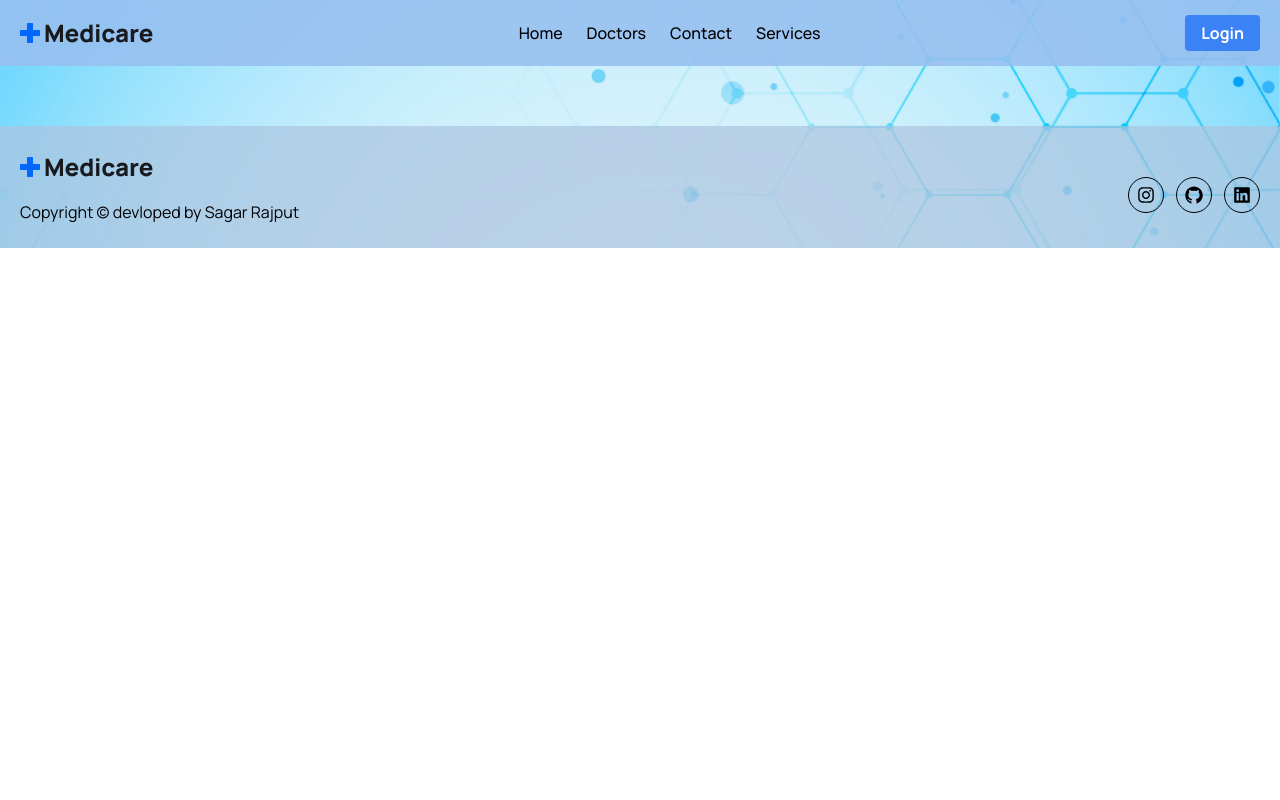
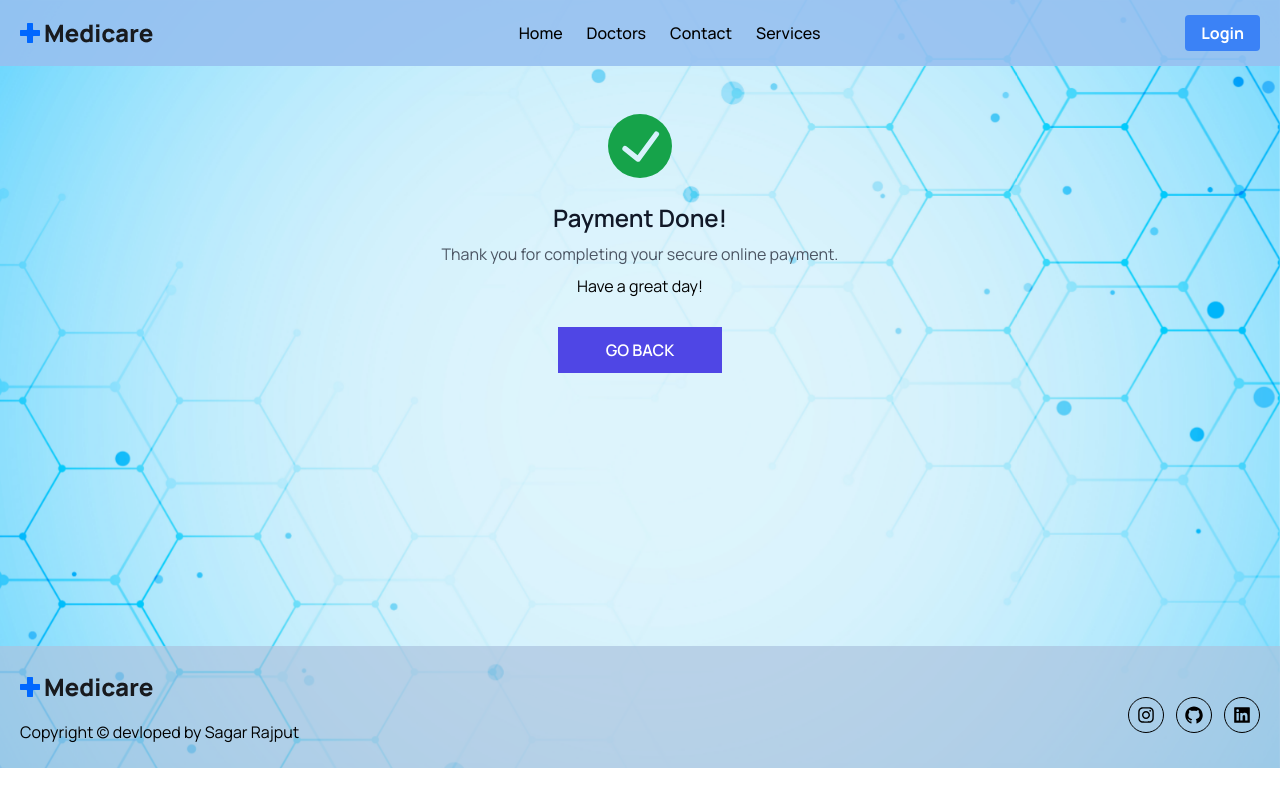
Before and after one commit to sagar9753/Doctor-Appointment-Booking, a React (Vite) app in the folder client/: page /checkout-success in a window 1280 px wide. Built offline with nearby package versions, Linux system fonts and the light colour scheme.

Commit message:
Doctor booking done and stripe payment integrated

```diff
--- a/client/package.json
+++ b/client/package.json
@@ -20,6 +20,7 @@
     "react-spinners": "^0.13.8",
     "react-toastify": "^10.0.5",
     "redux-persist": "^6.0.0",
+    "stripe": "^15.12.0",
     "swiper": "^11.1.1"
   },
   "devDependencies": {
--- a/client/src/Routes/Routers.jsx
+++ b/client/src/Routes/Routers.jsx
@@ -8,6 +8,7 @@ import Doctor from '../pages/Doctors/Doctor'
 import DoctorDetails from '../pages/Doctors/DoctorDetails'
 import MyAccount from '../pages/User-account/MyAccount'
 import DoctorDashBoard from '../pages/Doctor-account/DoctorDashBoard'
+import CheckoutSuccess from '../pages/CheckoutSuccess'
 
 import {Routes,Route, Navigate} from 'react-router-dom'
 import { useSelector } from 'react-redux'
@@ -27,6 +28,7 @@ const Routers = () => {
       <Route path="/services" element={<Services/>} />
       <Route path="/doctors" element={<Doctor/>} />
       <Route path="/doctors/:id" element={<DoctorDetails/>} />
+      <Route path="/checkout-success" element={<CheckoutSuccess/>} />
       <Route path="/users/profile/me" element={isAuth && role === 'patient' ? <MyAccount/> : <Navigate to='/login' />} />
       <Route path="/doctors/profile/me" element={isAuth && role === 'doctor' ? <DoctorDashBoard/> : <Navigate to='/login' />} />
     </Routes>
--- /dev/null
+++ b/client/src/pages/CheckoutSuccess.jsx
@@ -0,0 +1,30 @@
+import React from 'react'
+import {Link} from "react-router-dom"
+
+const CheckoutSuccess = () => {
+    return (
+        <>
+            <div className="h-[65vh]">
+                <div className="flex flex-col p-6 md:mx-auto">
+                    <svg viewBox="0 0 24 24" className="text-green-600 w-16 h-16 mx-auto my-6">
+                        <path fill="currentColor"
+                            d="M12,0A12,12,0,1,0,24,12,12.014,12.014,0,0,0,12,0Zm6.927,8.2-6.845,9.289a1.011,1.011,0,0,1-1.43.188L5.764,13.769a1,1,0,1,1,1.25-1.562l4.076,3.261,6.227-8.451A1,1,0,1,1,18.927,8.2Z">
+                        </path>
+                    </svg>
+                    <div className="text-center">
+                        <h3 className="md:text-2xl text-base text-gray-900 font-semibold text-center">Payment Done!</h3>
+                        <p className="text-gray-600 my-2">Thank you for completing your secure online payment.</p>
+                        <p> Have a great day!  </p>
+                        <div className="py-10 text-center">
+                            <Link to="/home" className="px-12 bg-indigo-600 hover:bg-indigo-500 text-white font-semibold py-3">
+                                GO BACK
+                            </Link>
+                        </div>
+                    </div>
+                </div>
+            </div>
+        </>
+    )
+}
+
+export default CheckoutSuccess
--- a/client/src/pages/Doctor-account/Appointments.jsx
+++ b/client/src/pages/Doctor-account/Appointments.jsx
@@ -1,10 +1,19 @@
 import React from 'react'
 import { dateFormate } from '../../utils/dateFormate'
+import fetchData from '../../utils/fetchData'
+import { useSelector } from 'react-redux'
+import { toast } from 'react-toastify'
 
-const Appointments = ({ Appointments }) => {
+const Appointments = ({ }) => {
+
+  const { user } = useSelector(state => state);
+  const { data, loading, error } = fetchData(`${import.meta.env.VITE_BACKEND}/bookings/get-appointments/${user._id}`);
+
+  if(error)
+    toast.error(error)
   return (
     <div className='h-[37vh]'>
-      <table className='mt-5 w-full text-left text-sm text-gray-500'>
+      {!loading && !error && <table className='mt-5 w-full text-left text-sm text-gray-500'>
         <thead className='text-xs text-gray-700 uppercase bg-gray-100'>
           <tr>
             <th scope='col' className='px-6 py-3'>Name</th>
@@ -16,13 +25,13 @@ const Appointments = ({ Appointments }) => {
         </thead>
 
         <tbody>
-          {Appointments?.map(item => (
+          {data?.map(item => (
             <tr key={item._id}>
               <th scope='row'
                 className='flex items-center px-6 py-3 text-gray-900 whitespace-nowrap'
               >
                 <img src={item.user.photo} alt=""
-                  className='w-10 h-10 rounded-full'
+                  className='w-14 h-10 rounded-full'
                 />
                 <div className='pl-3'>
                   <div className='text-base font-semibold'>{item.user.fullname}</div>
@@ -48,7 +57,7 @@ const Appointments = ({ Appointments }) => {
             </tr>
           ))}
         </tbody>
-      </table>
+      </table>}
     </div>
   )
 }
--- a/client/src/pages/Doctor-account/DoctorDashBoard.jsx
+++ b/client/src/pages/Doctor-account/DoctorDashBoard.jsx
@@ -10,6 +10,7 @@ const DoctorDashBoard = () => {
   const [tab, setTab] = useState("Overview");
   const tabs = ["Overview", "Appointments", "Profile"]
   const { user, role } = useSelector((state) => state)
+  console.log(user);
   return (
     <div className='container'>
       <div>
--- a/client/src/pages/Doctors/BookApointment.jsx
+++ b/client/src/pages/Doctors/BookApointment.jsx
@@ -1,8 +1,39 @@
-import React from 'react'
+import React, { useState } from 'react'
 import convertTime from '../../utils/convertTime'
+import { useSelector } from 'react-redux';
+import { toast } from 'react-toastify';
+import BounceLoader from 'react-spinners/BeatLoader'
 
 const BookApointment = ({ doctorId,timeSlots,fees }) => {
+    const [loading, setLoading] = useState(false)
+    const token = useSelector((state) => state.token)
     console.log(doctorId);
+
+    const handleSubmit = async() =>{
+        setLoading(true)
+        try {
+            console.log("djnjf");
+            const res = await fetch(`${import.meta.env.VITE_BACKEND}/bookings/checkout-session/${doctorId}`,{
+                method:'post',
+                headers:{
+                    Authorization:`Bearer ${token}`
+                }
+            })
+
+            const data = await res.json()
+            console.log(data);
+
+            if(!res.ok){
+                throw new Error(data.msg + 'Plz try again')
+            }
+            if(data.session.url){
+                window.location.href = data.session.url
+            }
+        } catch (err) {
+            setLoading(false)
+            toast.error(err.message)
+        }
+    }
     return (
         <div className='max-w-[400px] px-5'>
             <div className='mt-[30px]'>
@@ -24,7 +55,7 @@ const BookApointment = ({ doctorId,timeSlots,fees }) => {
                     {fees} Rs
                 </span>
             </div>
-            <button className='btn'>Book Appointment</button>
+            <button onClick={handleSubmit} className='btn w-full'>{loading ? <BounceLoader color='white' /> : 'Book Appointment'}</button>
         </div>
     )
 }
--- a/client/src/pages/Doctors/DoctorCard.jsx
+++ b/client/src/pages/Doctors/DoctorCard.jsx
@@ -6,7 +6,7 @@ import { FaArrowRightLong } from "react-icons/fa6";
 
 const DoctorCard = ({ doctor }) => {
   return (
-    <div class="bg-[#f0f0f0] rounded-t-[12px] ">
+    <div className="bg-[#f0f0f0] rounded-t-[12px] w-[330px] ">
       <div>
         <img className='w-[330px] h-[330px]' src={doctor.photo} alt="" />
       </div>
--- a/client/src/pages/User-account/MyBookings.jsx
+++ b/client/src/pages/User-account/MyBookings.jsx
@@ -5,16 +5,14 @@ import PropagateLoader from 'react-spinners/PropagateLoader'
 
 const MyBookings = () => {
   const {data,loading, error} = fetchData(`${import.meta.env.VITE_BACKEND}/users/appointments/my-appointments`);
-  console.log(data,error);
+  console.log("bbbbb",data,error);
 
   return (
-    <div >
+    <div className='mt-[30px]' >
       {loading && <PropagateLoader color='#36d7b7' size={20} className='mt-5 text-center'/>}
       {
         !loading && !error && <div className='grid grid-col-1 lg:grid-col-2 gap-4'>
-            {data.map((doctor)=>{
-              <DoctorCard doctor={doctor} key={doctor._id} />
-            })}
+            {data.map((doctor)=><DoctorCard doctor={doctor} key={doctor._id} />)}
         </div>
       }
       {!loading && !error && data.length === 0 && (
```
Also changed, not shown: 1 other file (tests, documents, lock files or other folders).
